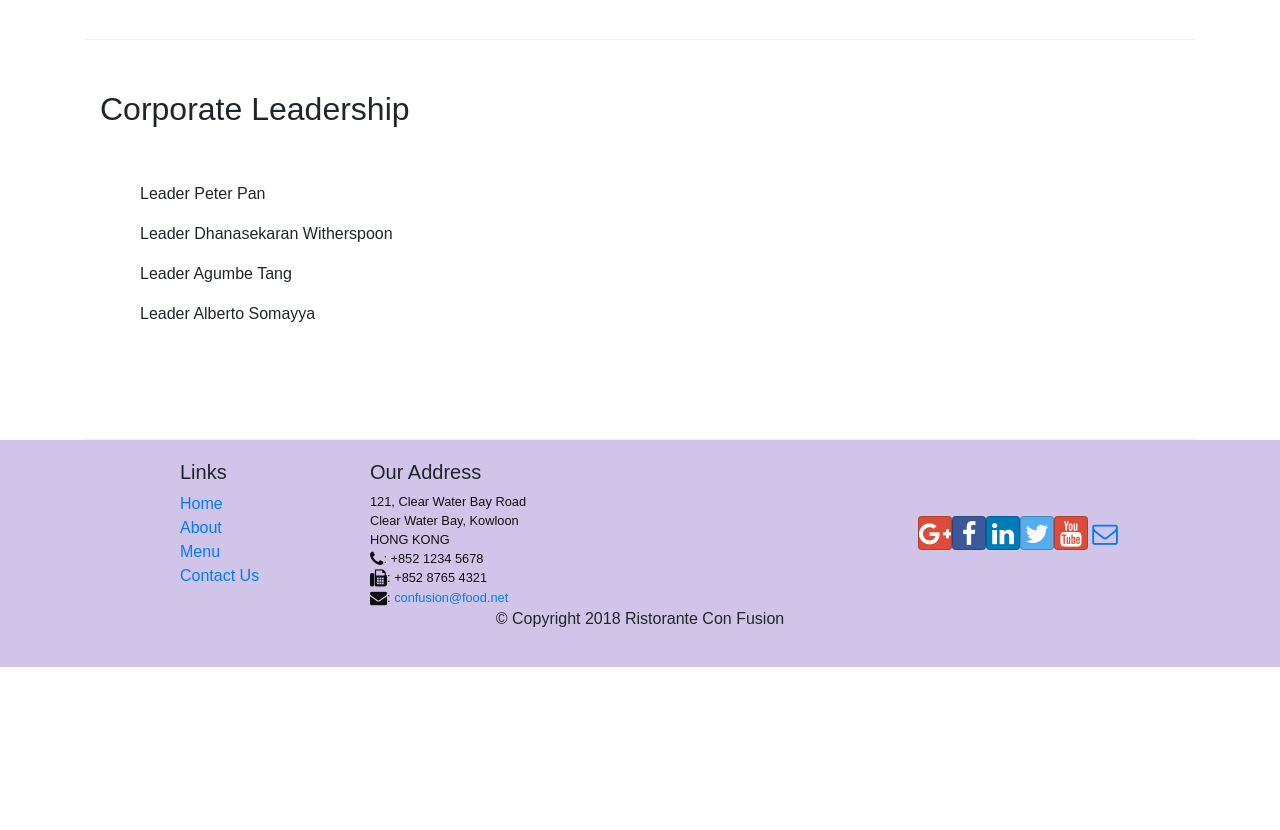
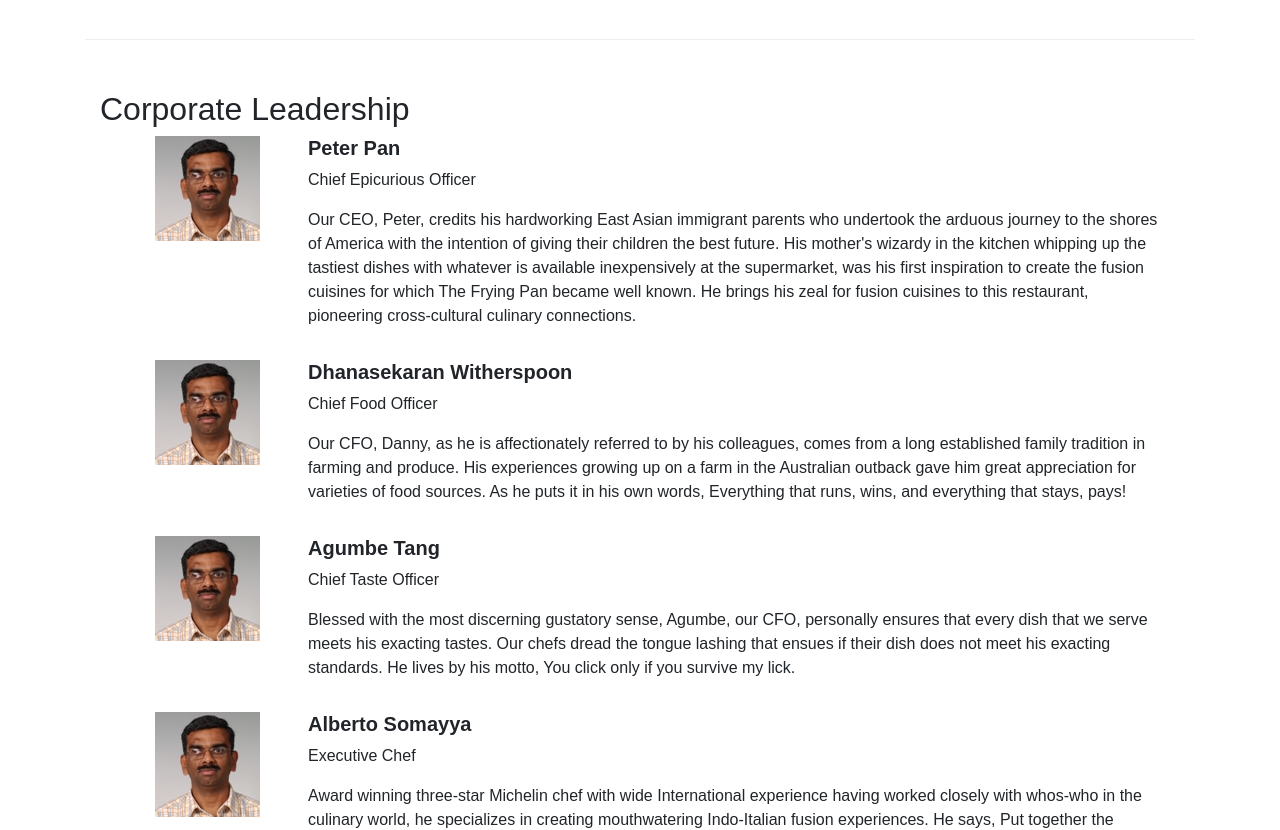
Before and after one commit to nyguerrillagirl/COURSERA_REACT_COURSE, a React (Create React App) app: page /aboutus in a window 1280 px wide. Shown: the part 940-1770 px from the top of the page. Before the commit the page ends 1607 px from the top, so only its background shows below. Built offline with nearby package versions, Linux system fonts and the light colour scheme.

Commit message:
Task #2 Completed

```diff
--- a/src/components/AboutComponent.js
+++ b/src/components/AboutComponent.js
@@ -2,15 +2,32 @@
 import { Breadcrumb, BreadcrumbItem, Card, CardBody, CardHeader, Media } from 'reactstrap';
 import { Link } from 'react-router-dom';
 
+function RenderLeader({ leader }) {
+    return (
+        <div key={leader.id} className="col-12">
+            <Media tag="li">
+                <Media left middle>
+                    <Media object src={leader.image} alt={leader.name} />
+                </Media>
+                <Media body className="ml-5 mb-3">
+                    <h5><strong>{leader.name}</strong></h5>
+                    <p>{leader.designation}</p>
+                    <p>{leader.description}</p>
+                </Media>
+            </Media>
+        </div>
+    );
+}
 function About(props) {
+
 
     const leaders = props.leaders.map((leader) => {
         return (
-            <p>Leader {leader.name}</p>
+            <RenderLeader leader={leader} />
         );
     });
 
-    return(
+    return (
         <div className="container">
             <div className="row">
                 <Breadcrumb>
@@ -52,8 +69,8 @@
                                 <p className="mb-0">You better cut the pizza in four pieces because
                                     I'm not hungry enough to eat six.</p>
                                 <footer className="blockquote-footer">Yogi Berra,
-                                <cite title="Source Title">The Wit and Wisdom of Yogi Berra,
-                                    P. Pepe, Diversion Books, 2014</cite>
+                                    <cite title="Source Title">The Wit and Wisdom of Yogi Berra,
+                                        P. Pepe, Diversion Books, 2014</cite>
                                 </footer>
                             </blockquote>
                         </CardBody>
```
